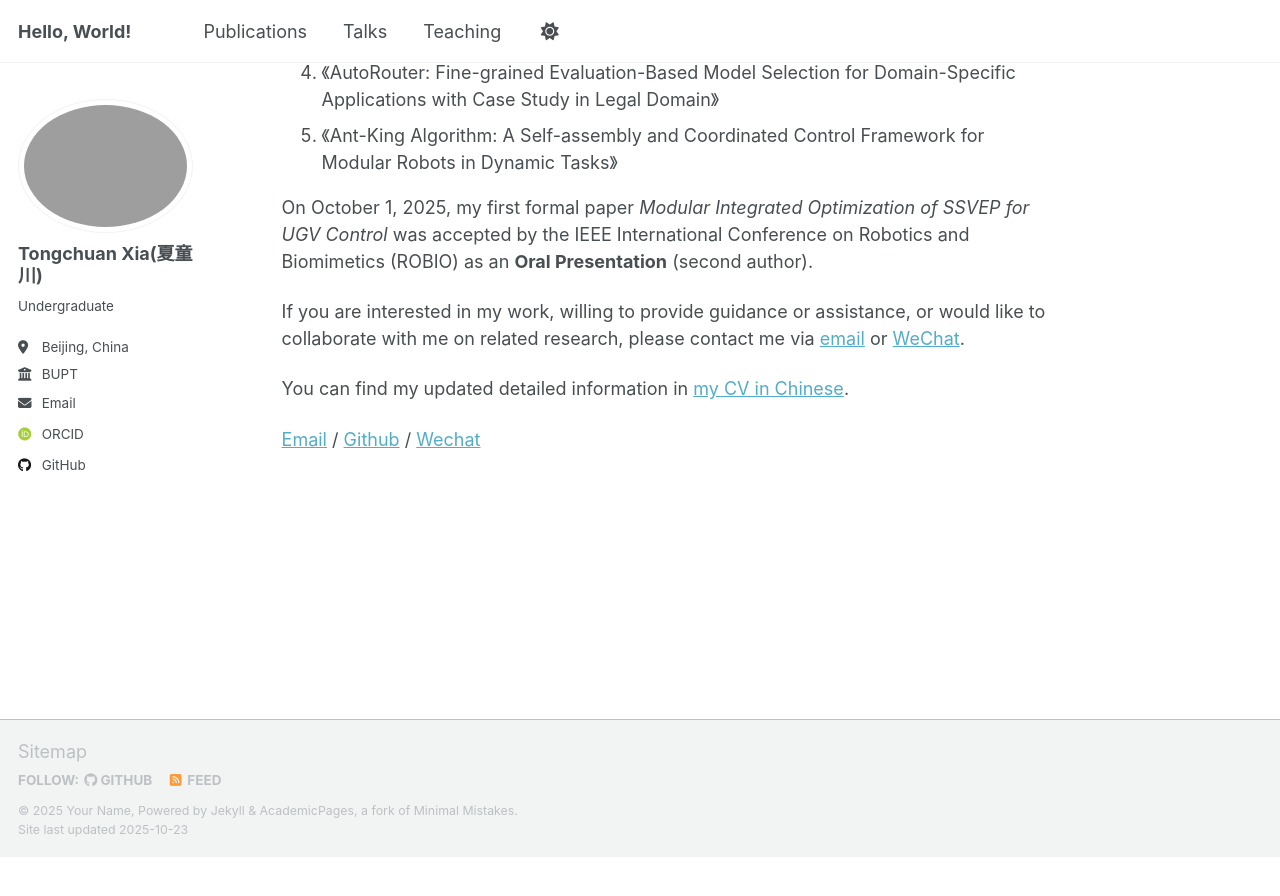
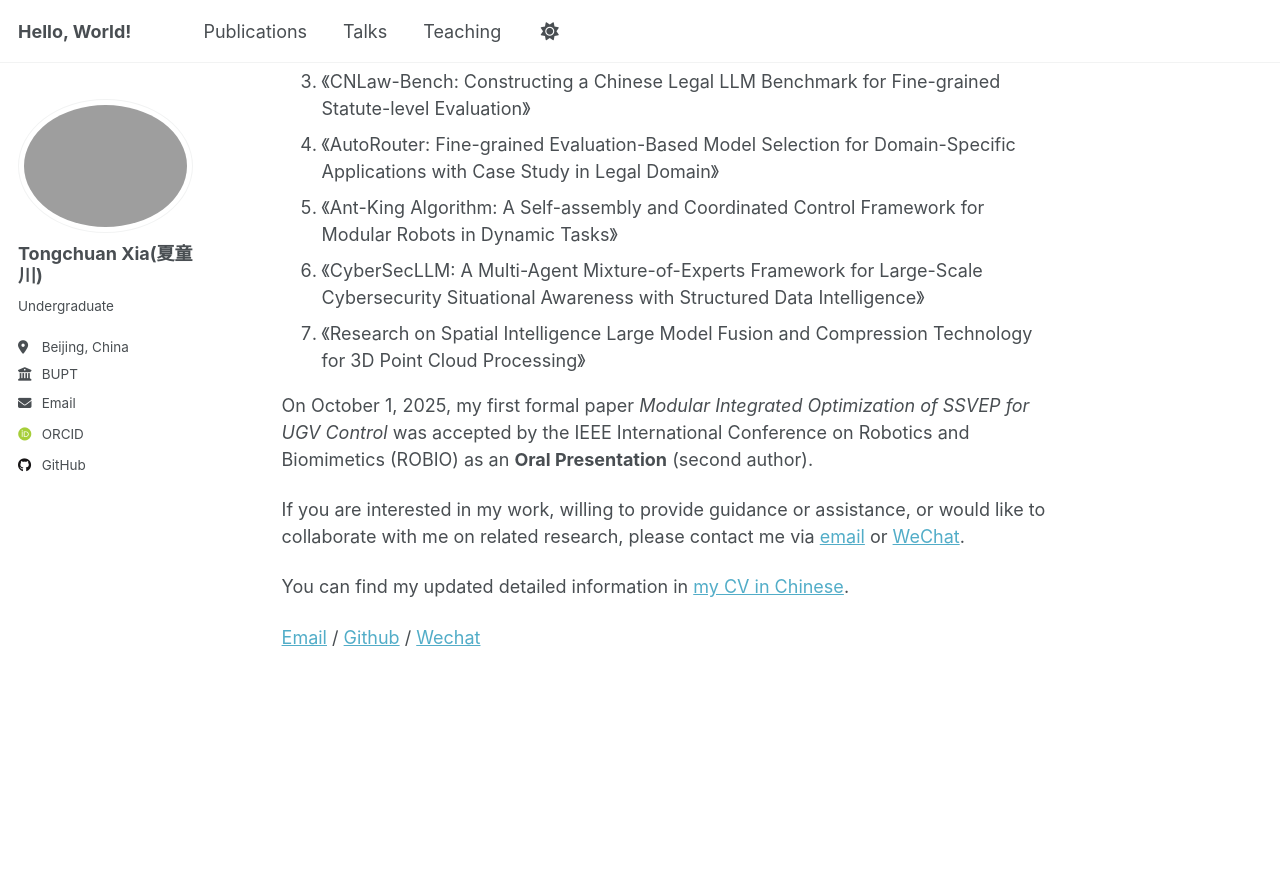
Before and after one commit to Heartune/Heartune.github.io, a Jekyll site: the page built from _pages/about.md, in a window 1280 px wide and 900 px high, scrolled down 2060 px. Shown: the top 896 px of the window. Built offline with Jekyll 4.4.1, drawn with Linux system fonts in a browser that asks for light colours; some web fonts are replaced; a script that is not in the unit is left out; before the commit the page ends 2917 px from its top, so only the background shows below that; some of the changed text lies outside the part shown.

Commit message:
Add two new research projects to About page
Added CyberSecLLM and 3D point cloud processing research to both Chinese and English sections.

🤖 Generated with [Claude Code](https://claude.com/claude-code)

Co-Authored-By: Claude <noreply@anthropic.com>

```diff
--- a/_pages/about.md
+++ b/_pages/about.md
@@ -20,6 +20,8 @@ redirect_from:
 3. 《CNLaw-Bench：面向细分法典评估的中国法律大模型基准构建研究》
 4. 《AutoRouter：面向特定领域应用的基于细粒度基准评估的模型选择》
 5. 《Ant-King Algorithm：面向动态任务的模块化机器人自组装与协同控制框架》
+6. 《CyberSecLLM: 基于多智能体混合专家的大规模网络安全态势感知与结构化数据智能框架》
+7. 《面向3D点云处理的空间智能大模型融合及压缩技术研究》
 
 2025年10月1日，我的第一篇正式论文《Modular Integrated Optimization of SSVEP for UGV Control》被IEEE机器人与仿生学国际会议（IEEE International Conference on Robotics and Biomimetics, ROBIO）录用为**口头报告（Oral Presentation）**（第二作者）。
 
@@ -42,6 +44,8 @@ Specifically, my current research work includes:
 3. 《CNLaw-Bench: Constructing a Chinese Legal LLM Benchmark for Fine-grained Statute-level Evaluation》
 4. 《AutoRouter: Fine-grained Evaluation-Based Model Selection for Domain-Specific Applications with Case Study in Legal Domain》
 5. 《Ant-King Algorithm: A Self-assembly and Coordinated Control Framework for Modular Robots in Dynamic Tasks》
+6. 《CyberSecLLM: A Multi-Agent Mixture-of-Experts Framework for Large-Scale Cybersecurity Situational Awareness with Structured Data Intelligence》
+7. 《Research on Spatial Intelligence Large Model Fusion and Compression Technology for 3D Point Cloud Processing》
 
 On October 1, 2025, my first formal paper *Modular Integrated Optimization of SSVEP for UGV Control* was accepted by the IEEE International Conference on Robotics and Biomimetics (ROBIO) as an **Oral Presentation** (second author).
 
```
